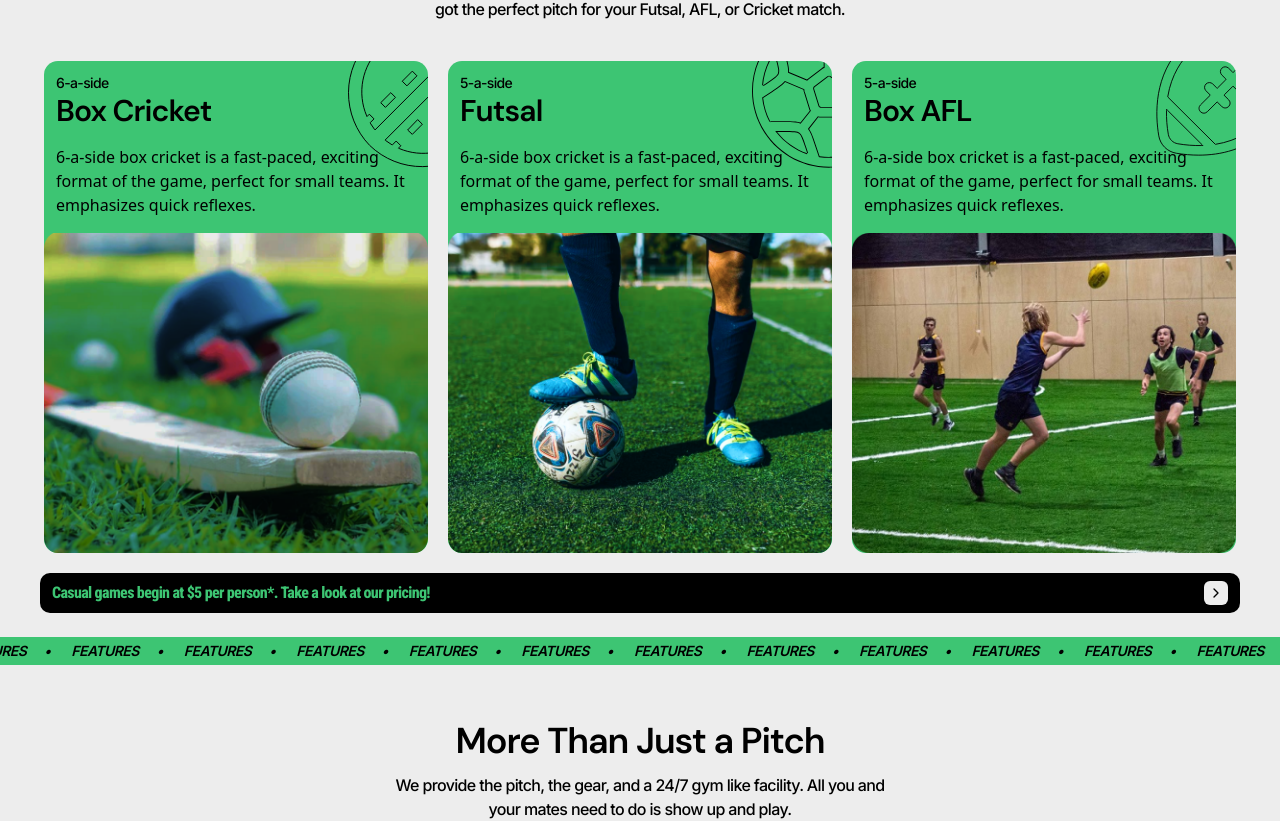
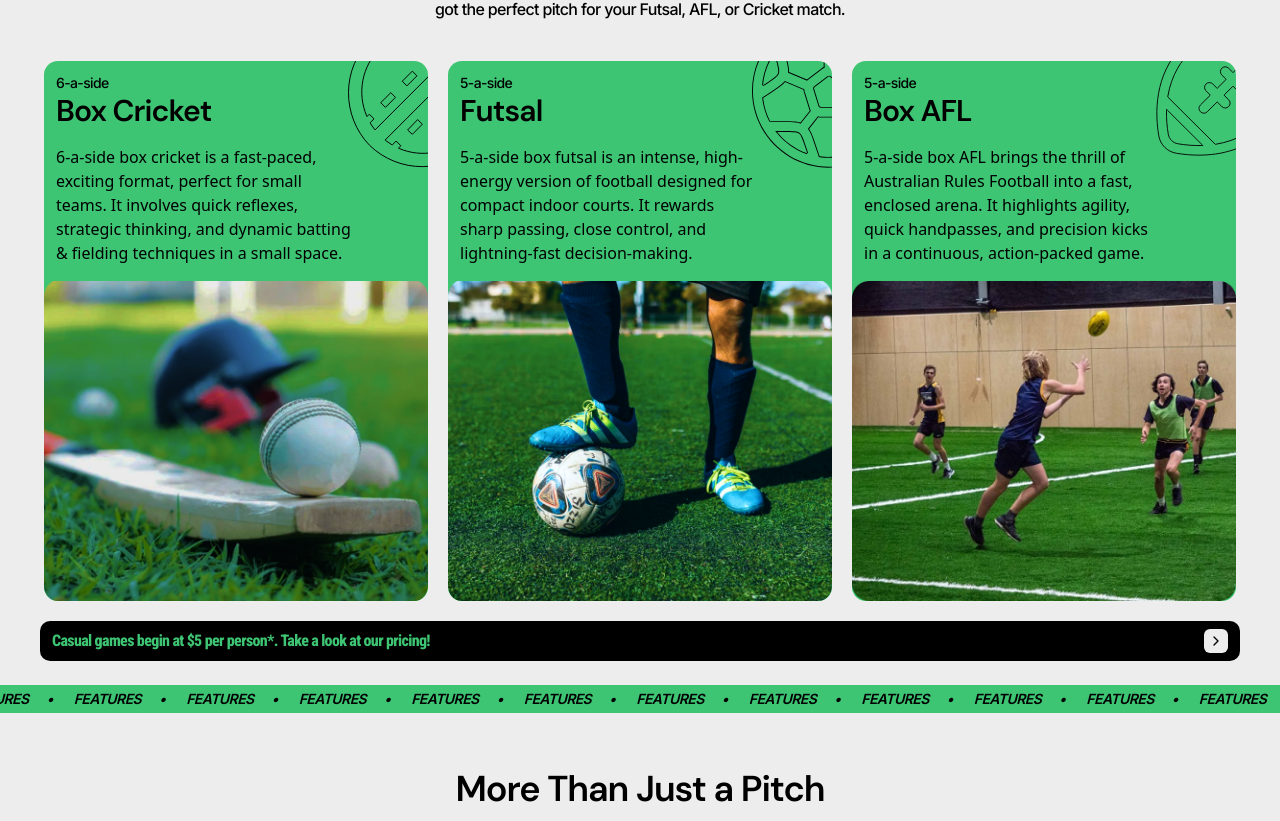
Before and after one commit to Dey11/ballarat, a Next.js app: page / in a window 1280 px wide. Shown: the part 971-1792 px from the top of the page. Built offline with nearby package versions, Linux system fonts and the light colour scheme.

Commit message:
revision #1.2

```diff
--- a/src/components/landing/game-box.tsx
+++ b/src/components/landing/game-box.tsx
@@ -29,7 +29,7 @@ export default function GameBox({
           <p className="text-sm">{capacity}-a-side</p>
           <h3 className="font-dm-sans text-3xl font-semibold">{name}</h3>
         </div>
-        <p className="px-3 font-medium">{description}</p>
+        <p className="max-w-xs px-3 font-medium">{description}</p>
         <div className="relative h-80 w-full">
           <Image src={image} alt={name} fill className="object-cover" />
         </div>{" "}
--- a/src/components/landing/games-section.tsx
+++ b/src/components/landing/games-section.tsx
@@ -16,21 +16,21 @@ export default function GamesSection() {
       <div className="flex flex-wrap items-center justify-center gap-5 pt-10 pb-5">
         <GameBox
           capacity={6}
-          description="6-a-side box cricket is a fast-paced, exciting format of the game, perfect for small teams. It emphasizes quick reflexes."
+          description="6-a-side box cricket is a fast-paced, exciting format, perfect for small teams. It involves quick reflexes, strategic thinking, and dynamic batting & fielding techniques in a small space."
           image="/game-boxes/box-cricket.png"
           name="Box Cricket"
           svg="/game-boxes/box-cricket.svg"
         />
         <GameBox
           capacity={5}
-          description="6-a-side box cricket is a fast-paced, exciting format of the game, perfect for small teams. It emphasizes quick reflexes."
+          description="5-a-side box futsal is an intense, high-energy version of football designed for compact indoor courts. It rewards sharp passing, close control, and lightning-fast decision-making."
           image="/game-boxes/futsal.png"
           name="Futsal"
           svg="/game-boxes/futsal.svg"
         />
         <GameBox
           capacity={5}
-          description="6-a-side box cricket is a fast-paced, exciting format of the game, perfect for small teams. It emphasizes quick reflexes."
+          description="5-a-side box AFL brings the thrill of Australian Rules Football into a fast, enclosed arena. It highlights agility, quick handpasses, and precision kicks in a continuous, action-packed game."
           image="/game-boxes/box-afl.png"
           name="Box AFL"
           svg="/game-boxes/box-afl.svg"
```
